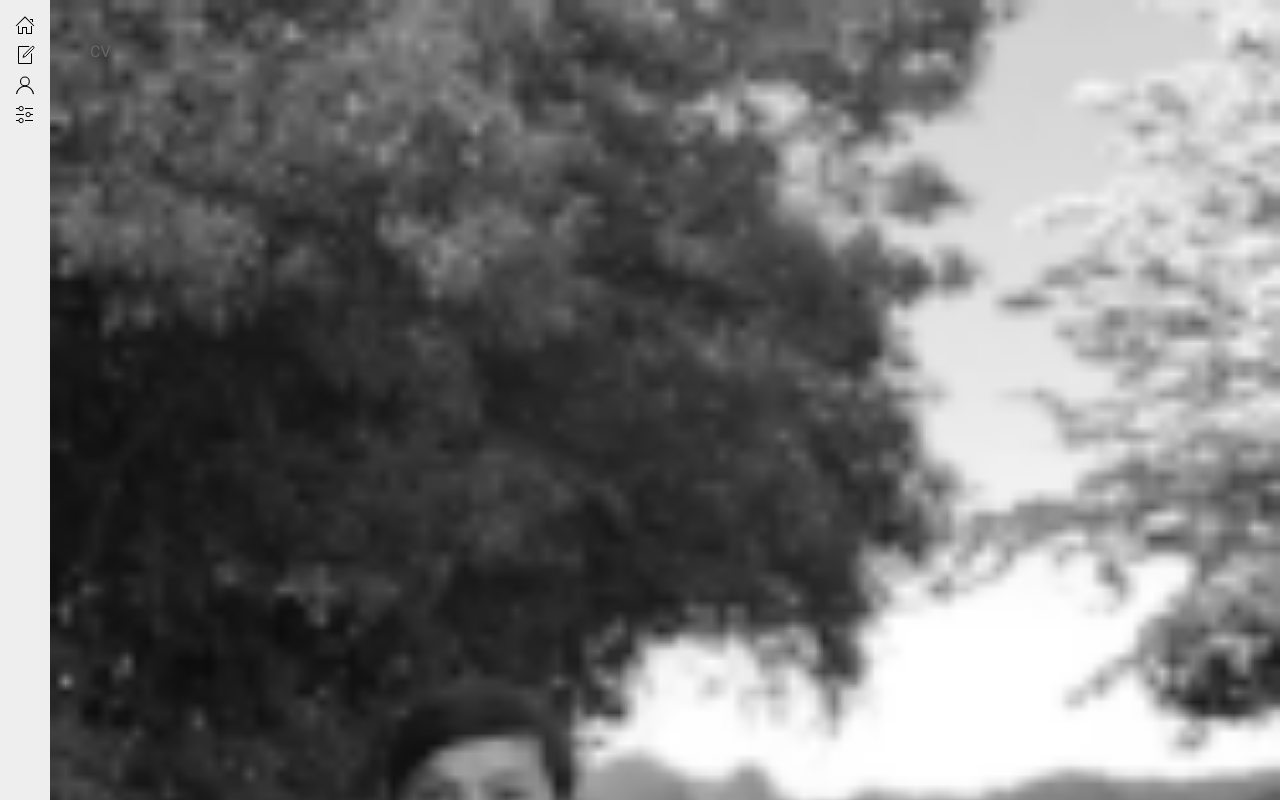
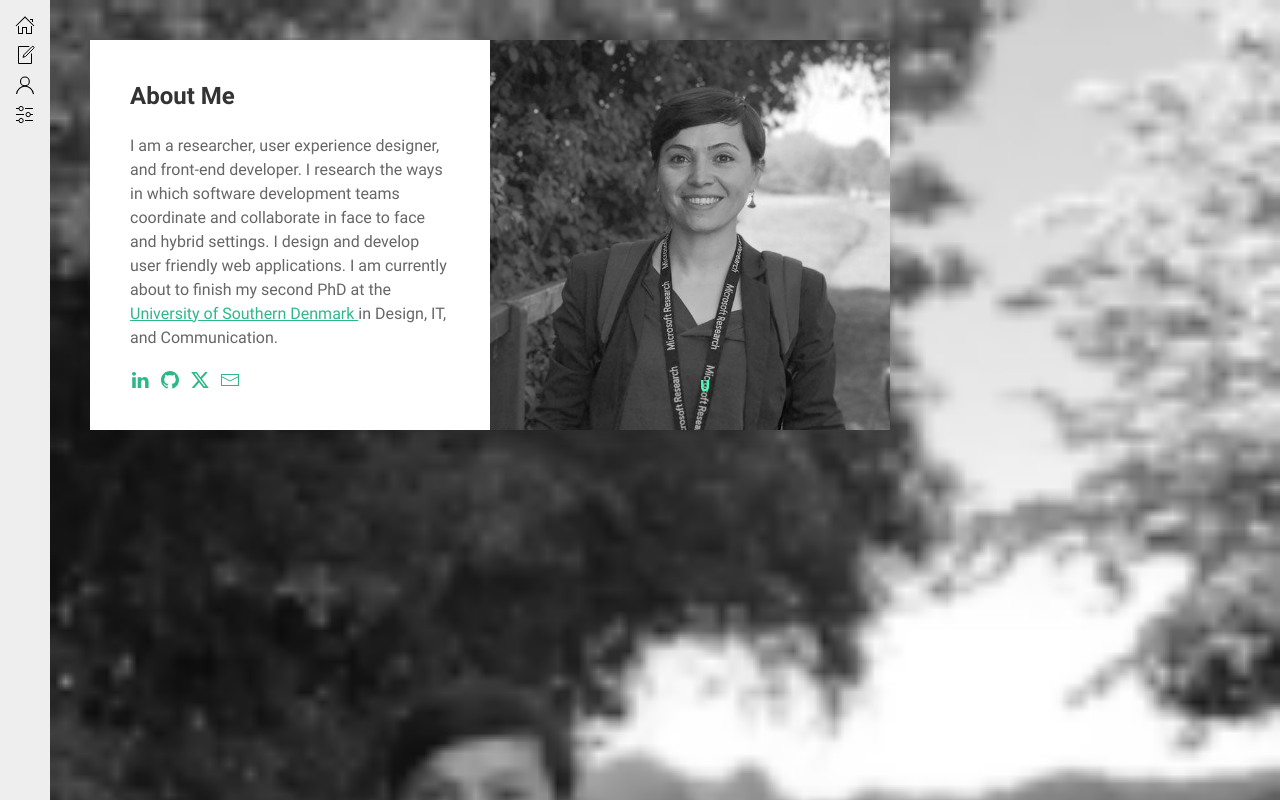
Before and after one commit to safinazbg/mysite, a Vue app: page /#/cv in a window 1280 px wide. Built offline with nearby package versions, Linux system fonts and the light colour scheme.

Commit message:
Update CV.vue

```diff
--- a/src/views/CV.vue
+++ b/src/views/CV.vue
@@ -1,10 +1,17 @@
 <template>
-  <div class="cv">CV</div>
+  <div class="cv">
+    <AboutMe></AboutMe>
+
+  </div>
 </template>
 
 <script>
+import AboutMe from "@/components/mainPage/AboutMe";
   export default {
-    name: "CV"
+    name: "CV",
+    components: {
+      AboutMe
+    }
   }
 </script>
 
```
